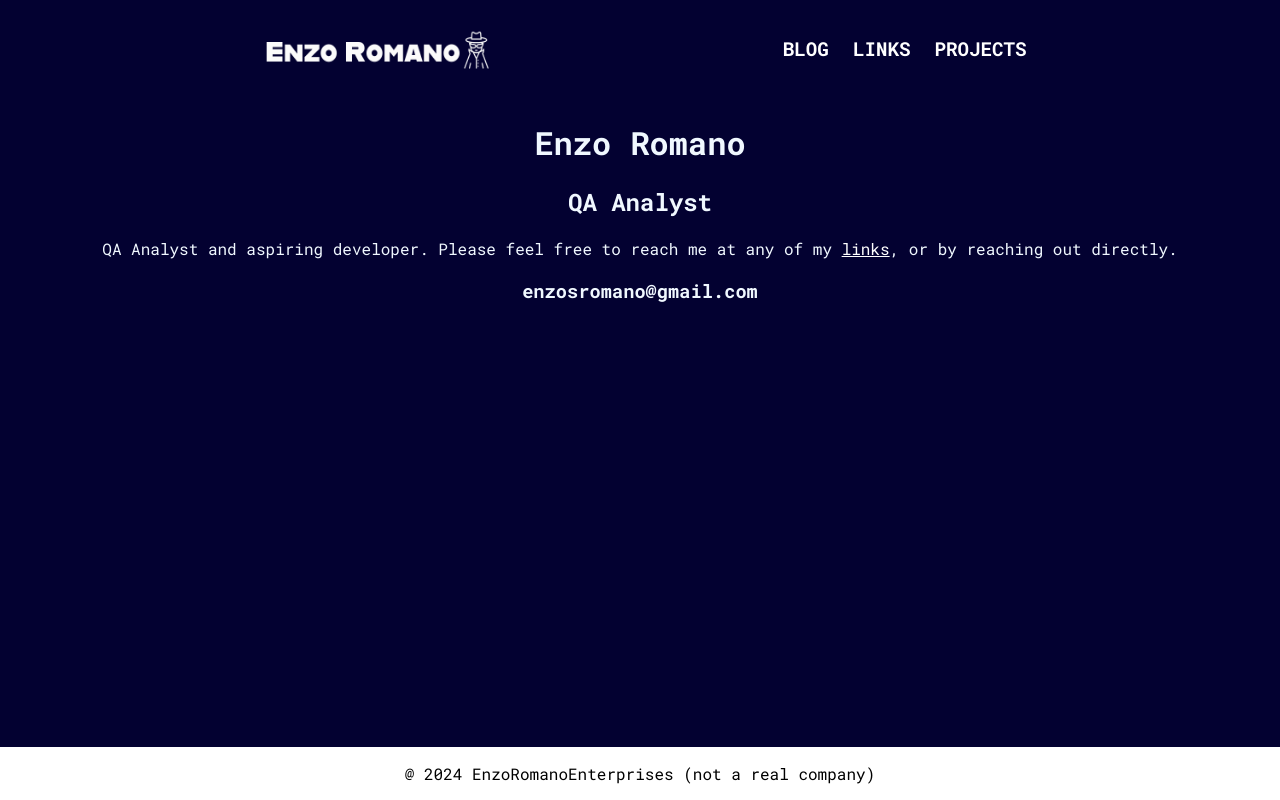
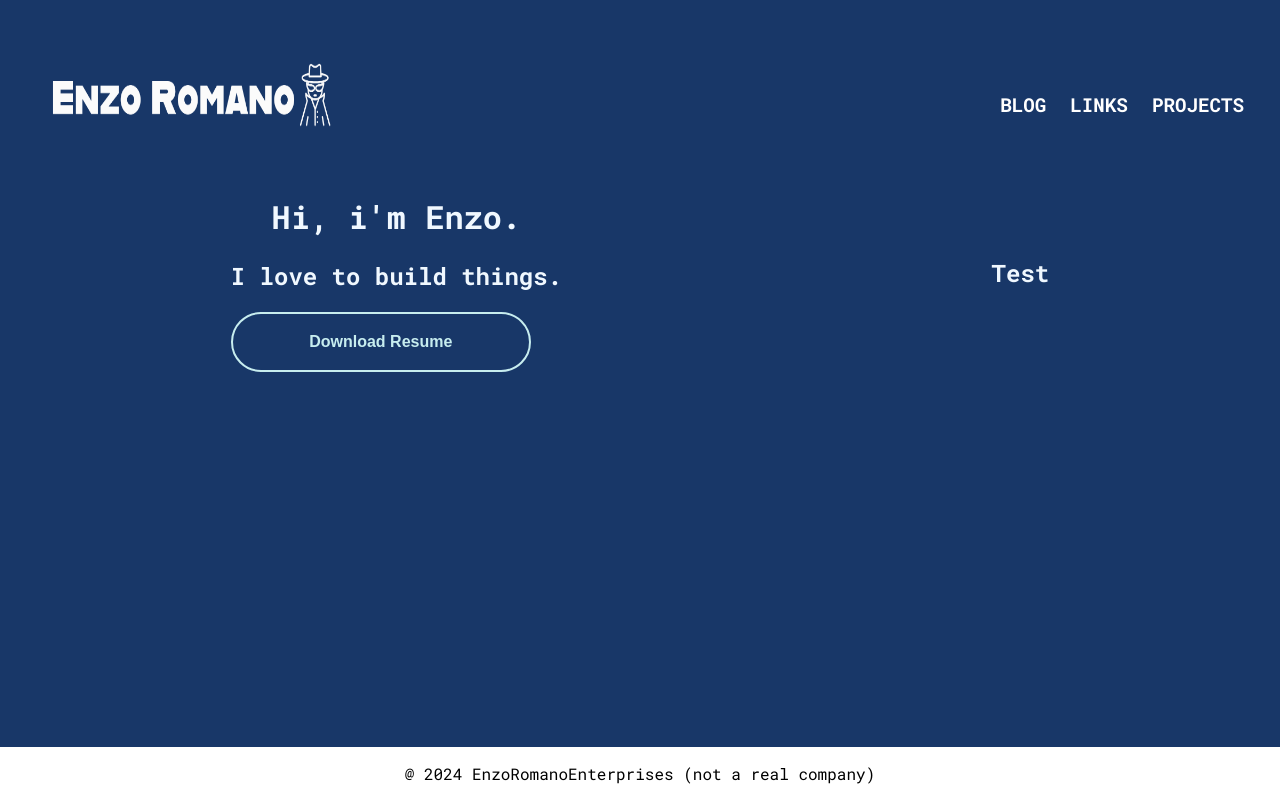
Before and after one commit to enzosromano/portfolio, a React (Create React App) app: page / in a window 1280 px wide. Built offline with nearby package versions, Linux system fonts and the light colour scheme.

Commit message:
Directional Button Component

```diff
--- /dev/null
+++ b/src/components/DirectionalButtons/DirectionalButton.css
@@ -0,0 +1,114 @@
+.dir-control {
+  --borderWidth: 2;
+  --buttonColor: #c7edef;
+  --bg: #0d0d0d;
+  --backdrop: transparent;
+  --fontSize: 1;
+  --horizontalPadding: 16;
+  --verticalPadding: 8;
+  background: var(--backdrop);
+  border: calc(var(--borderWidth) * 1px) solid var(--buttonColor);
+  border-radius: 9999px;
+  text-align: center;
+  line-height: 24px;
+  color: var(--textColor, var(--buttonColor));
+  cursor: pointer;
+  font-size: calc(var(--fontSize) * 1rem);
+  font-weight: bold;
+  font-family: sans-serif;
+  outline: transparent;
+  padding: calc(var(--verticalPadding) * 1px) calc(var(--horizontalPadding) * 1px);
+  position: relative;
+  text-decoration: none;
+  height: 60px;
+  display: flex;
+  align-items: center;
+  justify-content: center;
+  width: 300px;
+  transition: transform 0.2s;
+  transform: translate(0, calc(var(--y, 0) * 1%)) scale(var(--scale, 1));
+}
+.dir-control:hover {
+  --y: -5;
+  --scale: 1.05;
+}
+.dir-control:active {
+  --y: 0;
+  --scale: 0.95;
+}
+.dir-control span {
+  -webkit-clip-path: var(--clip);
+  bottom: calc(var(--borderWidth) * -1px);
+  clip-path: var(--clip);
+  left: calc(var(--borderWidth) * -1px);
+  position: absolute;
+  right: calc(var(--borderWidth) * -1px);
+  top: calc(var(--borderWidth) * -1px);
+  z-index: 1;
+}
+.dir-control span:nth-of-type(1):hover,
+.dir-control span:nth-of-type(2):hover,
+.dir-control span:nth-of-type(3):hover,
+.dir-control span:nth-of-type(4):hover {
+  --clip: polygon(0 0, 100% 0, 100% 100%, 0 100%);
+  z-index: 2;
+}
+.dir-control span:nth-of-type(1):hover ~ b:nth-of-type(1),
+.dir-control span:nth-of-type(2):hover ~ b:nth-of-type(2),
+.dir-control span:nth-of-type(3):hover ~ b:nth-of-type(3),
+.dir-control span:nth-of-type(4):hover ~ b:nth-of-type(4) {
+  --clip: inset(0 0 0 0);
+}
+.dir-control span:nth-of-type(1) {
+  --clip: polygon(0 0, 100% 0, 50% 50%, 50% 50%);
+}
+.dir-control span:nth-of-type(2) {
+  --clip: polygon(100% 0, 100% 100%, 50% 50%);
+}
+.dir-control span:nth-of-type(3) {
+  --clip: polygon(0 100%, 100% 100%, 50% 50%);
+}
+.dir-control span:nth-of-type(4) {
+  --clip: polygon(0 0, 0 100%, 50% 50%);
+}
+.dir-control b {
+  -webkit-clip-path: var(--clip);
+  background: var(--slideColor, var(--buttonColor));
+  border: calc(var(--borderWidth) * 1px) solid var(--buttonColor);
+  bottom: calc(var(--borderWidth) * -1px);
+  font-weight: bold;
+  clip-path: var(--clip);
+  color: var(--bg, #fafafa);
+  left: calc(var(--borderWidth) * -1px);
+  padding: calc(var(--verticalPadding) * 1px) calc(var(--horizontalPadding) * 1px);
+  position: absolute;
+  right: calc(var(--borderWidth) * -1px);
+  top: calc(var(--borderWidth) * -1px);
+  transition: clip-path 0.25s ease;
+  border-radius: 9999px;
+  display: flex;
+  align-items: center;
+  justify-content: center;
+}
+.dir-control b:nth-of-type(1) {
+  --clip: inset(0 0 100% 0);
+}
+.dir-control b:nth-of-type(2) {
+  --clip: inset(0 0 0 100%);
+}
+.dir-control b:nth-of-type(3) {
+  --clip: inset(100% 0 0 0);
+}
+.dir-control b:nth-of-type(4) {
+  --clip: inset(0 100% 0 0);
+}
+.dir-control--secondary {
+  --buttonColor: #fff;
+  --bg: #0d0d0d;
+}
+.dir-control--filled {
+  --backdrop: #c7edef;
+  --slideColor: #0d0d0d;
+  --textColor: #0d0d0d;
+  --bg: #c7edef;
+}
--- /dev/null
+++ b/src/components/DirectionalButtons/DirectionalButton.js
@@ -0,0 +1,27 @@
+import "./DirectionalButton.css";
+
+const DirectionalButton = ({ as, children, filled, secondary, ...rest }) => {
+    const that = {
+      as
+    }
+    return (
+      <that.as className={`dir-control ${secondary ? 'dir-control--secondary' : ''} ${filled ? 'dir-control--filled' : ''}`} {...rest} >
+        {children}
+        <span/>
+        <span/>
+        <span/>
+        <span/>
+        <b aria-hidden="true">{children}</b>
+        <b aria-hidden="true">{children}</b>
+        <b aria-hidden="true">{children}</b>
+        <b aria-hidden="true">{children}</b>
+      </that.as>
+    )
+  }
+  DirectionalButton.defaultProps = {
+    as: 'button'
+}
+
+export default DirectionalButton;
+
+//https://codepen.io/jh3y/pen/XWMobqx for buttons
--- a/src/components/Navbar/Navbar.css
+++ b/src/components/Navbar/Navbar.css
@@ -6,25 +6,26 @@
 }
 
 .nav {
-    background-color: #030131;
+    /*background-color: #030131;*/
+    background: transparent;
     color: white;
     font-weight: 900;
     display: flex;
-    justify-content: space-evenly;
+    justify-content: space-between;
     align-items: center;
-    height: 12vh;
-    gap: 2rem;
-    padding: 0 1rem;
+    height: 1vh;
+    margin: 0 2rem 0 2rem;
 
-    position:fixed;
+
+    /*position:fixed;
     left:0;
     top:0;
-    right:0;
+    right:0;*/
 }
 
 .nav img {
-    height: 35vh;
-    width: 20vw;
+    height: 12vh;
+    width: 25vw;
 }
 
 @media screen and (max-width: 1200px) {
--- a/src/components/Navbar/Navbar.js
+++ b/src/components/Navbar/Navbar.js
@@ -6,7 +6,7 @@ export default function Navbar() {
         <nav className="nav">
             <Link to="/" className="site-title">
                 <picture>
-                    <source media="(max-width: 1200px)" srcset="logosmalltransparent.png" />
+                    <source media="(max-width: 1200px)" srcSet="logosmalltransparent.png" />
                     <img src="logofulltransparent.png" alt="cclogo" />
                 </picture>
             </Link>
--- a/src/pages/Home.js
+++ b/src/pages/Home.js
@@ -1,14 +1,23 @@
+import DirectionalButton from "../components/DirectionalButtons/DirectionalButton.js";
+
 export default function Home() {
     return (
         <div className="about">
-            <h1>Enzo Romano</h1>
-            <h2>QA Analyst</h2>
 
-            <p>
-                QA Analyst and aspiring developer. Please feel free to reach me at
-                any of my <a href="/links">links</a>, or by reaching out directly.
-            </p>
-            <h3>enzosromano@gmail.com</h3>
+            <div className="aboutleft">
+                <h1>Hi, i'm Enzo.</h1>
+                <h2>I love to build things.</h2>
+
+                <a href="EnzoRomanoResume.pdf" alt="resume download link" download>
+                    <DirectionalButton role="button">Download Resume</DirectionalButton>
+                </a>
+            </div>
+
+            <div className="aboutright">
+                <h2>Test</h2>
+            </div>
+
+
         </div>
     )
 }
--- a/src/styles.css
+++ b/src/styles.css
@@ -23,7 +23,7 @@ Such as all of the pages
 body {
     margin: 0;
     padding-top: 100px;
-    background-color: #030131;
+    background-color: #183768;
     height: 100vh;
     width: 100vw;
 
@@ -47,6 +47,19 @@ ul {
     text-align: center;
 }
 
+/* ABOUT PAGE */
+
+.about {
+    padding-top: 50px;
+    display: flex;
+    justify-content: space-around;
+    align-items: center;
+}
+
+.about a {
+    text-decoration: none;
+}
+
 /* Fix these classnames! These are just for testing currently!!! */
 .test1 {
     display: flex;
```
Also changed, not shown: public/logofulltransparent.png, 1 other file (tests, documents, lock files or other folders).
